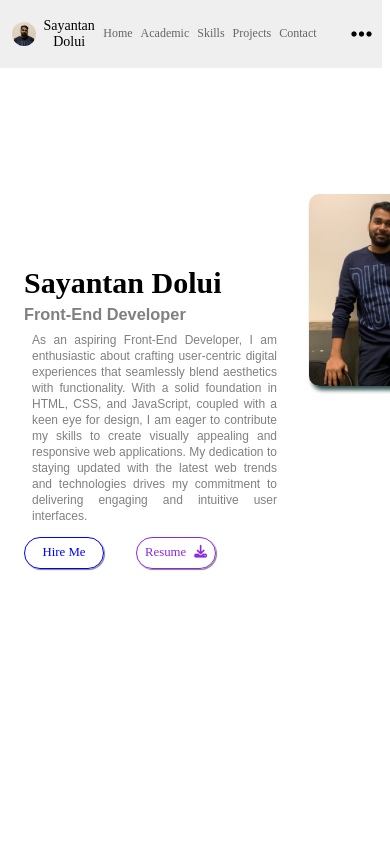
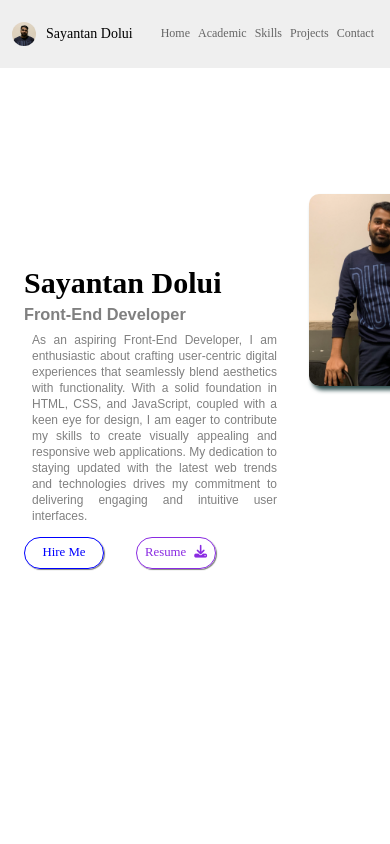
Before and after one commit to 22sayantan/myPortfolio, a React (Vite) app: page / in a window 390 px wide. Shown: the top 844 px of the page. Built offline with nearby package versions, Linux system fonts and the light colour scheme.

Commit message:
navbar responsive design update

```diff
--- a/src/components/Navbar/Navbar.jsx
+++ b/src/components/Navbar/Navbar.jsx
@@ -28,10 +28,6 @@ export default function Header() {
               </li>
             </ul>
       </div>
-
-      <div className="right">
-         <i className="fa-solid fa-ellipsis"></i>
-      </div>
     </div>
   )
 }
--- a/src/components/Navbar/navbar.scss
+++ b/src/components/Navbar/navbar.scss
@@ -77,7 +77,7 @@
 
 @media only screen and (max-width: 600px) {
   .header {
-    width: fit-content;
+    width: 100%;
     .left {
       font-size: 14px;
       padding-left: 12px;
@@ -87,7 +87,7 @@
         width: 1.5rem;
         border-radius: 50%;
 
-        margin-right: 7px;
+        margin-right: 10px;
       }
     }
 
@@ -95,6 +95,7 @@
       font-size: 12px;
 
       ul {
+        margin-right: 1rem;
         li {
           a {
             margin-left: 0.5rem;
--- a/src/pages/contact/contact.scss
+++ b/src/pages/contact/contact.scss
@@ -151,8 +151,9 @@
     }
 }
 
-@media only screen and (max-width: 480px){
+@media only screen and (max-width: 600px){
     .contact{
+        height: fit-content;
         .left{
             h2{
                 font-size: 20px;
@@ -192,6 +193,7 @@
             }
         }
         .right{
+            align-items: flex-start;
             .myCard{
                 height: 19rem;
                 width: 12rem;
@@ -201,7 +203,7 @@
                 box-shadow: 2px 2px 2px#bdc0c5;
                 flex-direction: column;
 
-                margin-top: 6rem;
+                margin-top: 2.5rem;
 
                 img{
                     height: 9rem;
```
